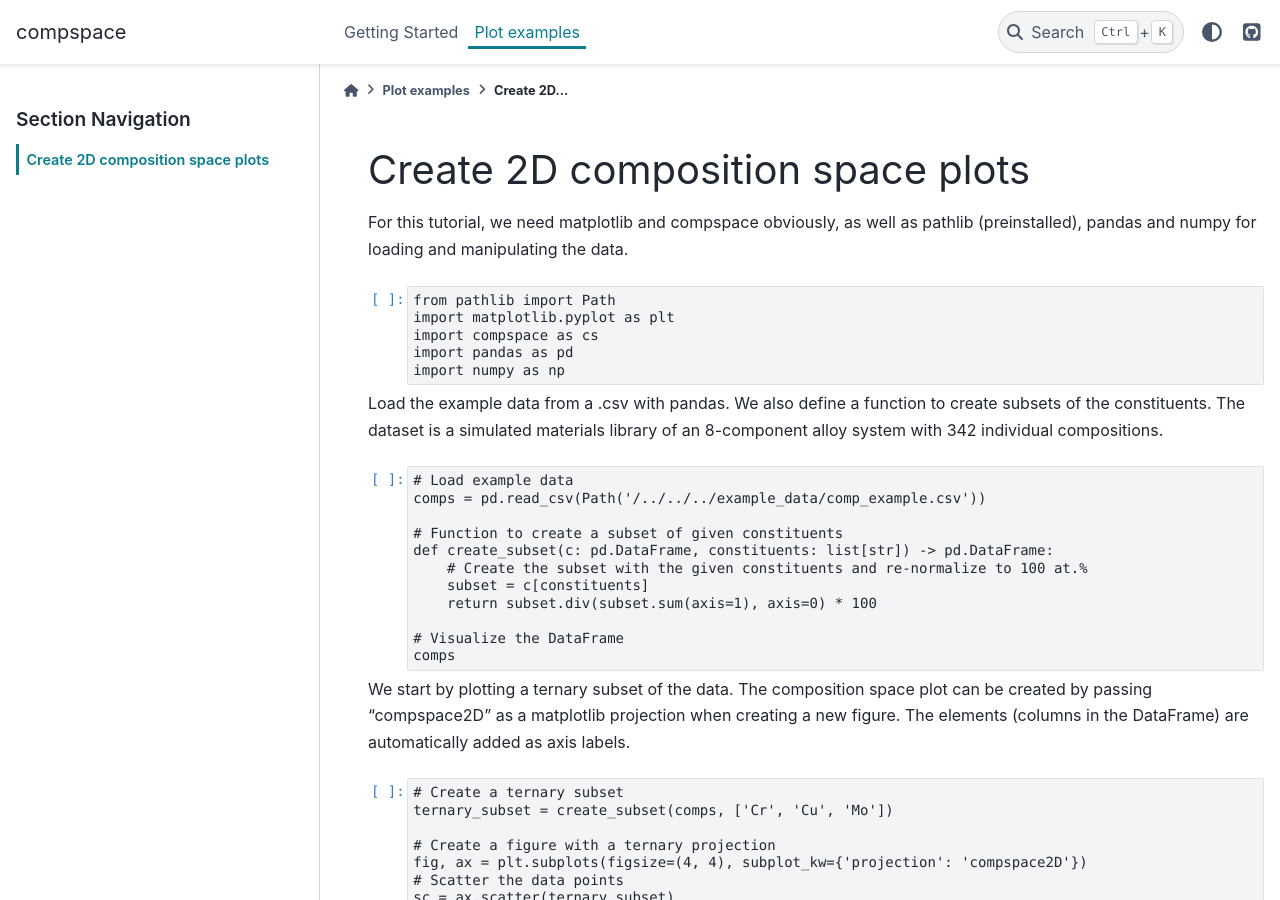
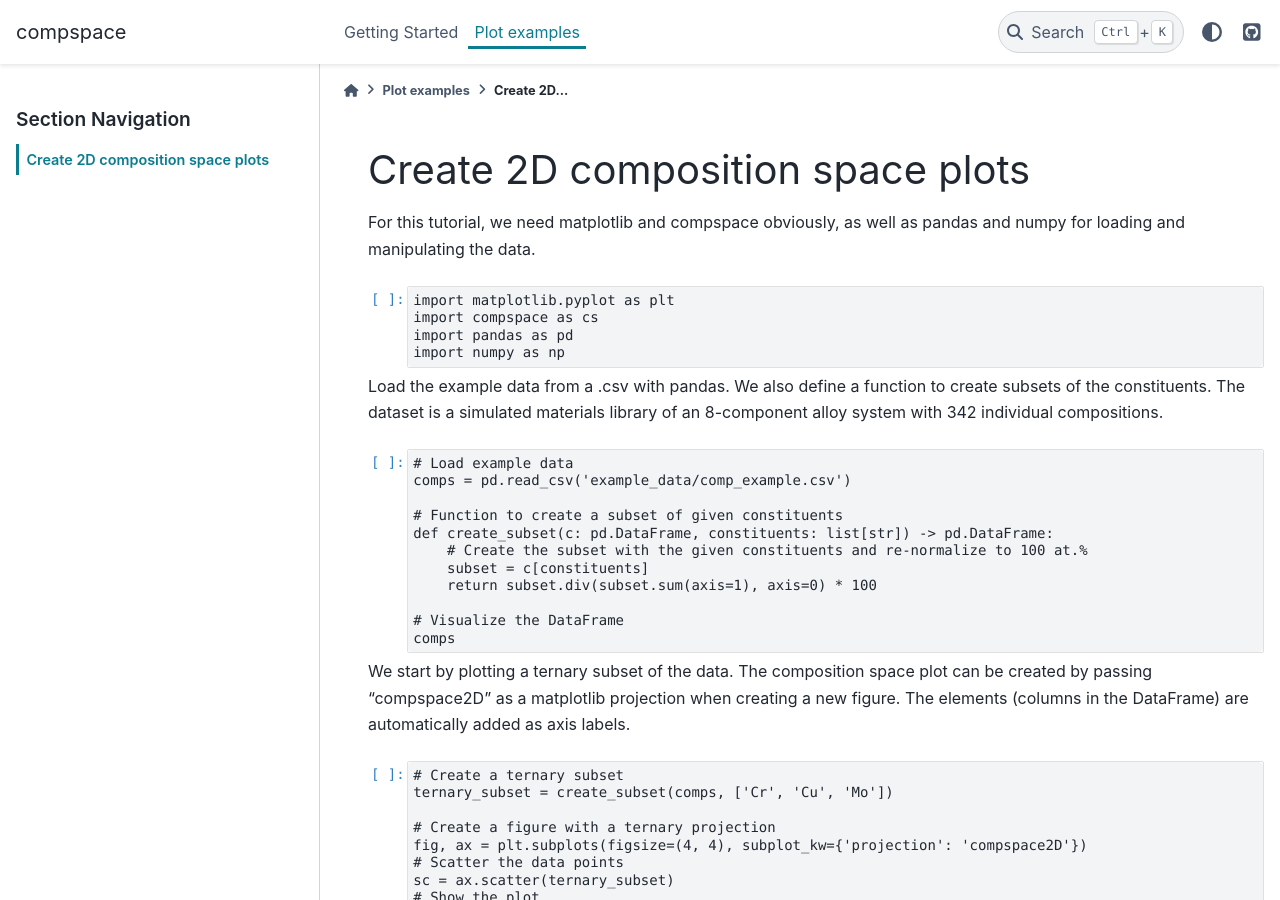
Before and after one commit to felixthln/compspace, a Sphinx documentation site: the page built from docs/source/user_guide/2d_plots.ipynb, in a window 1280 px wide and 900 px high. Built offline with Sphinx 7.4.7 and the PyData theme 0.15.4, drawn with Linux system fonts in a browser that asks for light colours; pages that are not in the unit, such as notebooks, are missing from menus; some of the changed lines change nothing that is shown.

Commit message:
Fix of doc errors (5)

```diff
--- a/docs/source/conf.py
+++ b/docs/source/conf.py
@@ -55,3 +55,4 @@
 autodoc_member_order = 'bysource'
 # Disable the execution of the notebooks as they cannot be run by readthedocs
 # nbsphinx_execute = 'never'
+nb_execution_dir = '..'
```
Also changed, not shown: docs/source/user_guide/2d_plots.ipynb.
